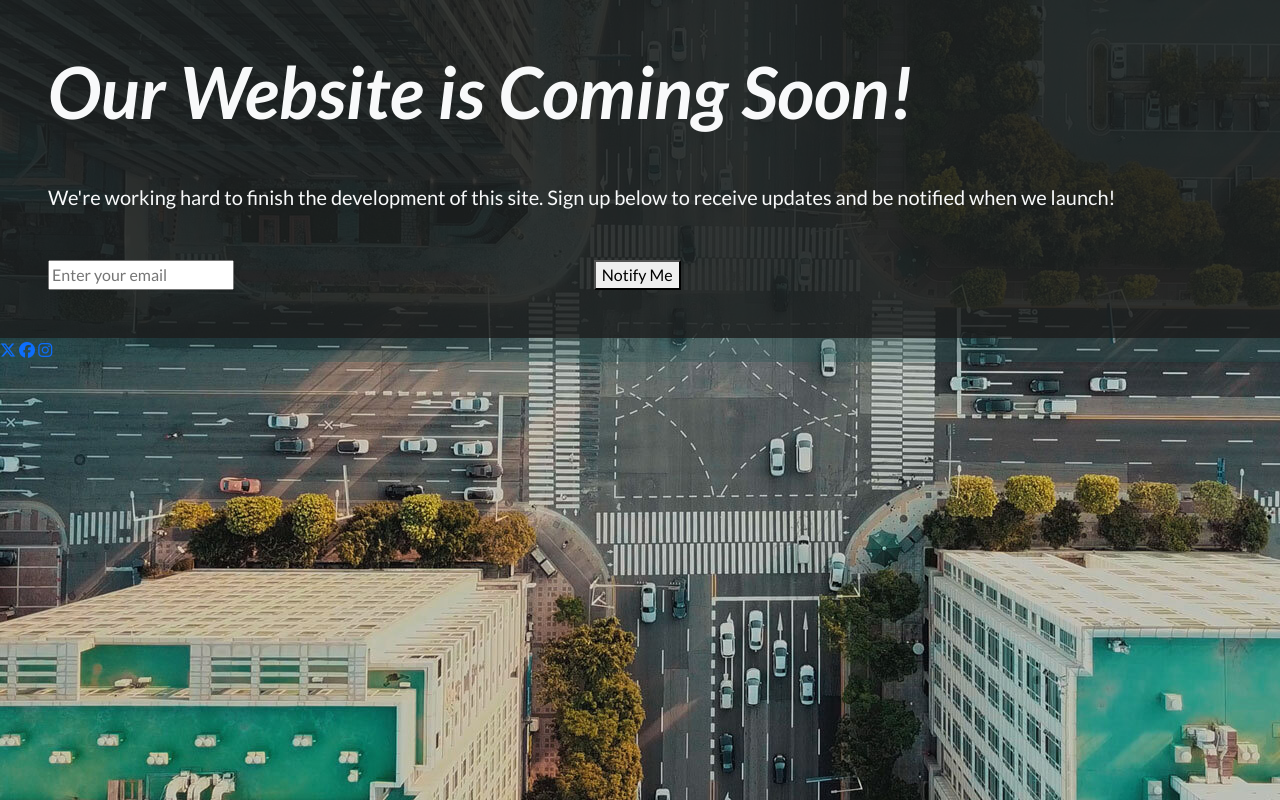
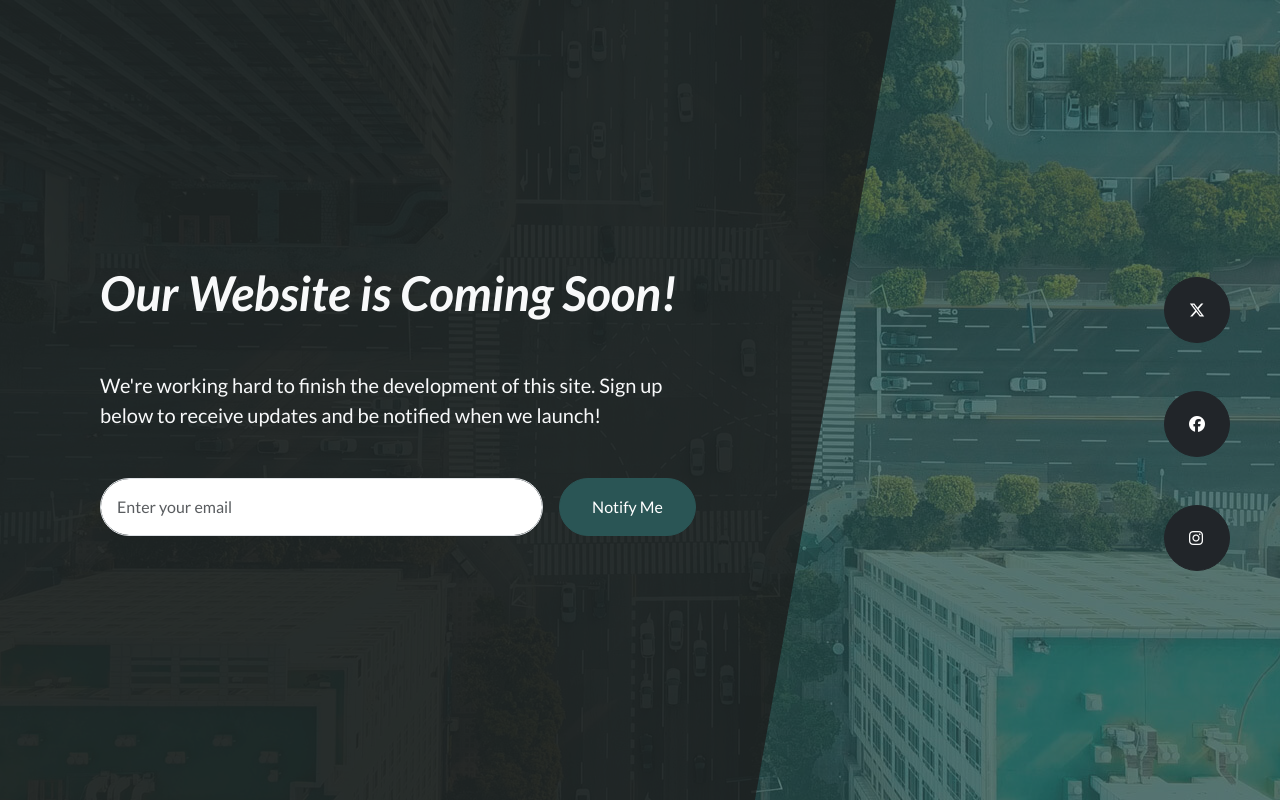
Before and after one commit to doztrk/bootstrap-mini-projects, a plain HTML site: page 02-landing-page/index.html in a window 1280 px wide. Drawn offline with nearby package versions, Linux system fonts and the light colour scheme.

Commit message:
landing-page-final

```diff
--- a/02-landing-page/css/style.css
+++ b/02-landing-page/css/style.css
@@ -6,31 +6,104 @@
 	--color5: rgba(28, 28, 28, 0.8);
 }
 
+html {
+	height: 100%;
+}
+
 body {
 	font-family: "Lato", sans-serif;
-    background-image: url(../img/bg.jpg);
+	background-image: url("../img/bg.jpg");
+	background-size: cover;
 	background-repeat: no-repeat;
-    background-size: cover;
-    background-attachment: fixed;
+	background-position: center center;
+	height: 100%;
 	position: relative;
 }
-body::after{
+
+body::after {
 	content: "";
 	background-color: var(--color3);
 	position: absolute;
-    width: 100%;
-    height: 100%;
-    top: 0; right: 0; left: 0; bottom: 0;
+	top: 0;
+	right: 0;
+	bottom: 0;
+	left: 0;
 	z-index: -2;
-    opacity: 0.5;
 }
-.page{
+
+.page {
 	position: relative;
 }
-.page::after{
+
+@media (min-width: 768px) {
+	.page {
+		height: 70%;
+        padding: 80px !important;
+	}
+}
+
+@media (min-width: 1200px) {
+	.page {
+		height: 100%;
+		width: 70%;
+		padding-left: 100px !important;
+        padding-right: 200px !important;
+	}
+}
+
+.page::after {
 	content: "";
 	background-color: var(--color5);
 	position: absolute;
-    top: 0; right: 0; left: 0; bottom: 0;
+	top: 0;
+	right: 0;
+	bottom: 0;
+	left: 0;
 	z-index: -1;
 }
+
+@media (min-width: 1200px) {
+	.page::after {
+        transform: skew(-10deg);
+        -webkit-transform: skew(-10deg);
+        -moz-transform: skew(-10deg);
+        -ms-transform: skew(-10deg);
+        -o-transform: skew(-10deg);
+        transform-origin: top right;
+}
+}
+
+.page h1{
+    font-size: 2rem;
+}
+
+@media (min-width: 576px) {
+    .page h1{
+        font-size: 3rem;
+    }
+}
+
+.btn-primary {
+	background-color: var(--color1);
+	border-color: var(--color1);
+}
+
+.btn-primary:hover {
+	background-color: var(--color4);
+	border-color: var(--color4);
+}
+
+
+@media(min-width: 1200px){
+    .social-icons{
+        position: absolute;
+        top:50%;
+        right:50px;
+        flex-direction: column;
+        transform: translateY(-50%);
+        -webkit-transform: translateY(-50%);
+        -moz-transform: translateY(-50%);
+        -ms-transform: translateY(-50%);
+        -o-transform: translateY(-50%);
+}
+}
--- a/02-landing-page/index.html
+++ b/02-landing-page/index.html
@@ -33,23 +33,23 @@
 					We're working hard to finish the development of this site. Sign up below to receive updates and be notified when we launch!
 				</p>
 				<form action="">
-					<div class="row">
-						<div class="col">
-							<input type="text" name="email" id="email" placeholder="Enter your email" />
+					<div class="row g-3">
+						<div class="col-md-8 col-xl-9">
+							<input type="text" name="email" id="email" placeholder="Enter your email" class="form-control rounded-5 w-100 p-3" />
 						</div>
 
-						<div class="col">
-							<button type="submit">Notify Me</button>
+						<div class="col-md-4 col-xl-3">
+							<button class="btn btn-primary rounded-5 w-100 p-3" type="submit">Notify Me</button>
 						</div>
 					</div>
 				</form>
 			</div>
 		</div>
 
-		<div class="social-icons">
-			<a href="#"><i class="fa-brands fa-x-twitter"></i></a>
-			<a href="#"><i class="fa-brands fa-facebook"></i></a>
-			<a href="#"><i class="fa-brands fa-instagram"></i></a>
+		<div class="social-icons d-flex gap-5 justify-content-center mt-4">
+			<a href="#" class="btn btn-dark rounded-circle p-4 d-flex"><i class="fa-brands fa-x-twitter"></i></a>
+			<a href="#" class="btn btn-dark rounded-circle p-4 d-flex"><i class="fa-brands fa-facebook"></i></a>
+			<a href="#" class="btn btn-dark rounded-circle p-4 d-flex"><i class="fa-brands fa-instagram"></i></a>
 		</div>
 	</body>
 </html>
```
Lines whose indentation alone changed are shown as unchanged.
